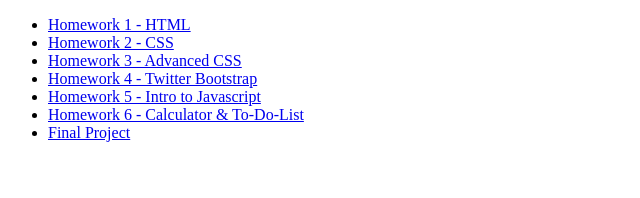
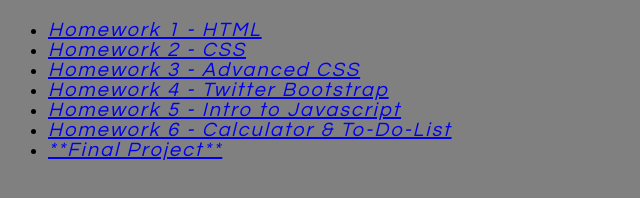
Before and after one commit to Jbhardwaj21/fewd-39, a plain HTML site: page hwkpage.html in a window 1280 px wide. Shown: the whole page, without its empty margins (0-640 px from the left). Drawn offline with Linux system fonts and the light colour scheme.

```diff
--- /dev/null
+++ b/hwkpage.css
@@ -0,0 +1,16 @@
+body {
+  background-color: grey;
+  max-width: 100%;
+  max-length: 100%;
+}
+
+ul {
+  font-family: Avant Garde,Avantgarde,Century Gothic,CenturyGothic,AppleGothic,sans-serif;
+  font-style: italic;
+  text-decoration: none;
+  font-size: 20px;
+  letter-spacing: 2px;
+  height: 5em;
+
+
+}
--- a/hwkpage.html
+++ b/hwkpage.html
@@ -3,6 +3,7 @@
   <head>
     <meta charset="utf-8">
     <title>GA Homework</title>
+    <link rel="stylesheet" type="text/css" href="hwkpage.css">
   </head>
   <body>
     <ul>
@@ -12,7 +13,7 @@
       <li><a href="homework4/narrowjumbotron.html">Homework 4 - Twitter Bootstrap</a></li>
       <li><a href="homework5/TicTacToe-master/index.html">Homework 5 - Intro to Javascript</a></li>
       <li><a href="homework6/lab5_calculator/calculator_starter_code.html">Homework 6 - Calculator & To-Do-List</a></li>
-      <li><a href="fewdfinalproject/crazyeightball.html">Final Project</a></li>
+      <li><a href="fewdfinalproject/crazyeightball.html">**Final Project**</a></li>
     </ul>
   </body>
 </html>
```
